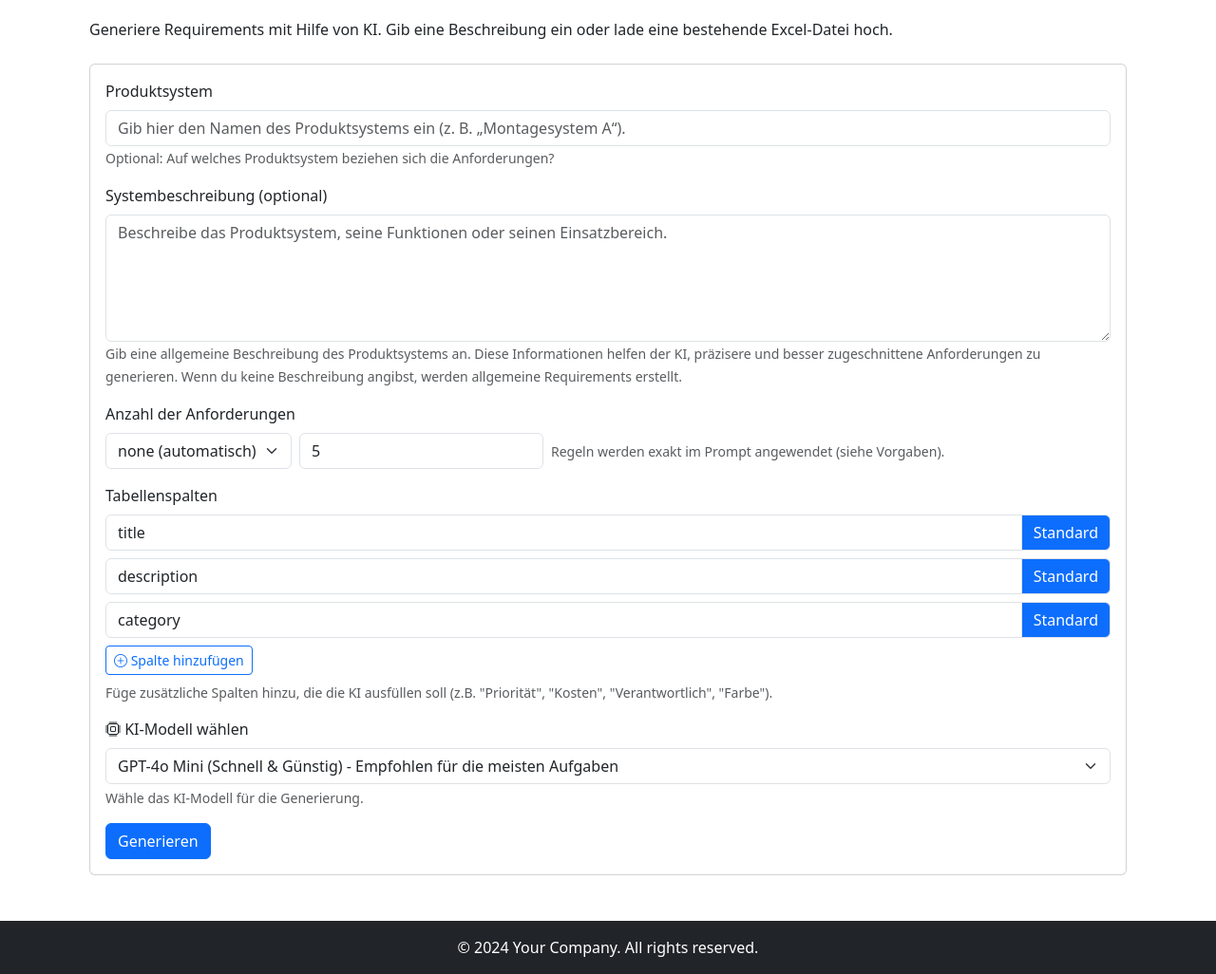
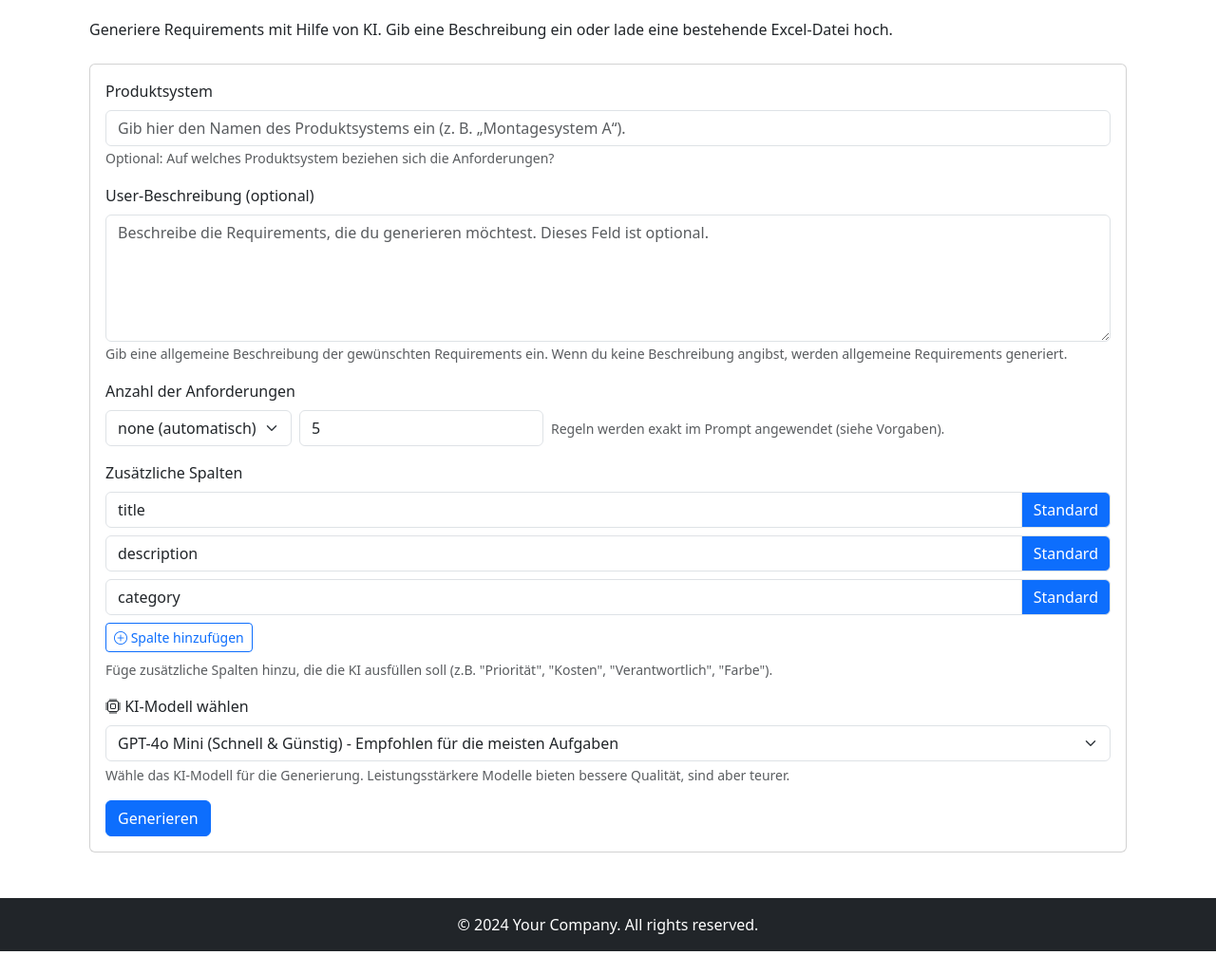
Before and after one commit to Aliwes1999/Interface_for_MBSE_Models, a Flask app: page /agent/1 in a window 1280 px wide. Shown: the part 251-1277 px from the top of the page at 95% size. After the commit the page ends 1253 px from the top, so only its background shows below. Run offline with Flask 3, Linux system fonts and the light colour scheme; a user stored in the database is signed in; tables that the repository leaves empty hold one stand-in row (values such as "Sample post").

Commit message:
Revert "Update form labels and descriptions for clarity; add generated Excel files for requirements tests"
This reverts commit 379280f6c548da9c64f2daa2296e456b1a2809f6.

```diff
--- a/app/templates/agent/agent.html
+++ b/app/templates/agent/agent.html
@@ -35,21 +35,22 @@ endblock %} {% block content %}
 
 
         <div class="mb-3">
-      <label for="system_description" class="form-label">Systembeschreibung (optional)</label>
+          <label for="user_description" class="form-label"
+            >User-Beschreibung (optional)</label
+          >
           <textarea
             class="form-control"
-        id="system_description"
-        name="system_description"
+            id="user_description"
+            name="user_description"
             rows="5"
-        placeholder="Beschreibe das Produktsystem, seine Funktionen oder seinen Einsatzbereich."
+            placeholder="Beschreibe die Requirements, die du generieren möchtest. Dieses Feld ist optional."
           ></textarea>
-      <small class="form-text text-muted">
-        Gib eine allgemeine Beschreibung des Produktsystems an. Diese Informationen helfen der KI,
-        präzisere und besser zugeschnittene Anforderungen zu generieren. Wenn du keine
-        Beschreibung angibst, werden allgemeine Requirements erstellt.
-      </small>
+          <small class="form-text text-muted"
+            >Gib eine allgemeine Beschreibung der gewünschten Requirements ein.
+            Wenn du keine Beschreibung angibst, werden allgemeine Requirements
+            generiert.</small
+          >
         </div>
-
 
         <div class="mb-3">
           <label class="form-label">Anzahl der Anforderungen</label>
@@ -72,7 +73,7 @@ endblock %} {% block content %}
         </div>
 
         <div class="mb-3">
-          <label class="form-label">Tabellenspalten</label>
+          <label class="form-label">Zusätzliche Spalten</label>
           <div id="custom-columns-container">
             <!-- Default columns that are always included -->
             <div class="input-group mb-2">
@@ -142,7 +143,8 @@ endblock %} {% block content %}
             {% endfor %}
           </select>
           <div class="form-text">
-            Wähle das KI-Modell für die Generierung.
+            Wähle das KI-Modell für die Generierung. Leistungsstärkere Modelle
+            bieten bessere Qualität, sind aber teurer.
           </div>
         </div>
 
```
Also changed, not shown: 2 other files. Lines whose indentation alone changed are shown as unchanged.
